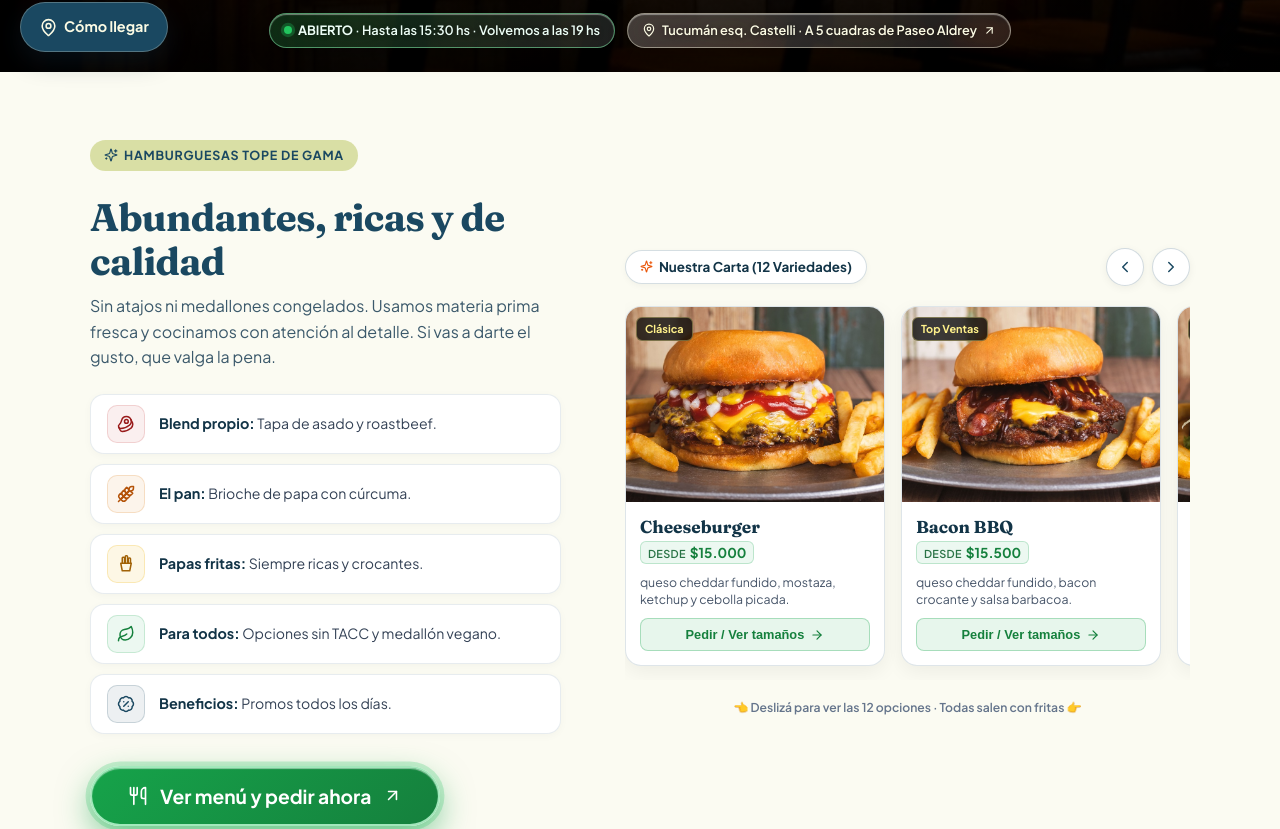
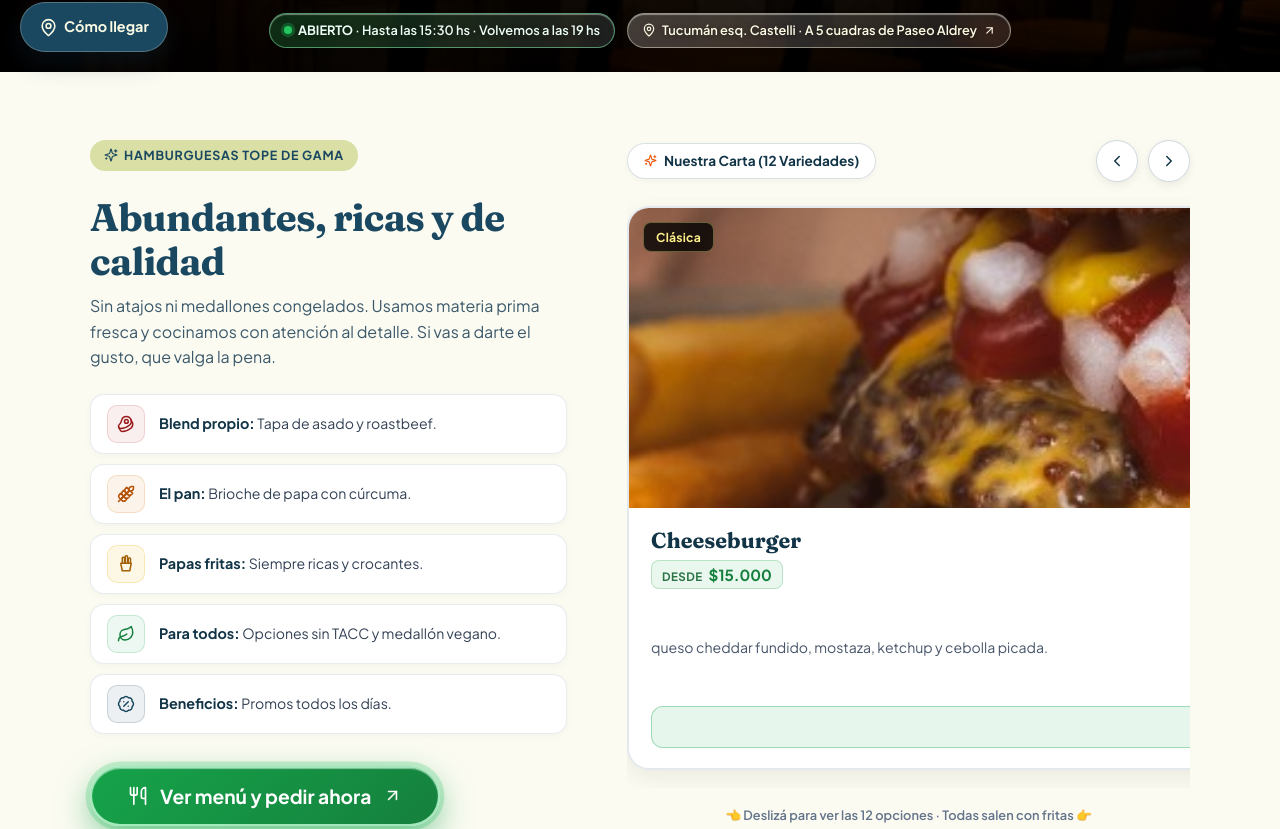
Before and after one commit to boiscantina/bois-cantina, a React (Vite) app: page / in a window 1280 px wide. Shown: the part 728-1557 px from the top of the page. Built offline with nearby package versions, Linux system fonts and the light colour scheme.

Commit message:
feat(carousel): agrandar tarjetas al alto de la seccion y mostrar 1 card principal con el 15% de la siguiente

```diff
--- a/src/App.jsx
+++ b/src/App.jsx
@@ -88,8 +88,12 @@ export default function App() {
 
   const scrollBurgerCarousel = (direction) => {
     if (burgerCarouselRef.current) {
-      const scrollAmount = direction === 'left' ? -290 : 290;
-      burgerCarouselRef.current.scrollBy({ left: scrollAmount, behavior: 'smooth' });
+      const card = burgerCarouselRef.current.querySelector('.burger-carousel-card');
+      const step = card ? (card.offsetWidth + 18) : (burgerCarouselRef.current.clientWidth * 0.85);
+      burgerCarouselRef.current.scrollBy({
+        left: direction === 'left' ? -step : step,
+        behavior: 'smooth',
+      });
     }
   };
 
--- a/src/index.css
+++ b/src/index.css
@@ -1520,9 +1520,9 @@ a {
    ========================================================================== */
 .burgers-split-layout {
   display: grid;
-  grid-template-columns: 1fr 1.2fr;
-  gap: clamp(32px, 5vw, 64px);
-  align-items: center;
+  grid-template-columns: 1fr 1.18fr;
+  gap: clamp(32px, 5vw, 60px);
+  align-items: stretch;
 }
 
 .burgers-split-content {
@@ -1530,6 +1530,7 @@ a {
   display: flex;
   flex-direction: column;
   align-items: flex-start;
+  justify-content: space-between;
 }
 
 .burgers-split-title {
@@ -1673,13 +1674,14 @@ a {
   width: 100%;
 }
 
-/* CARRUSEL DE BURGERS A LA DERECHA */
+/* CARRUSEL DE BURGERS A LA DERECHA (SHOWCASE DE GRAN IMPACTO) */
 .burgers-carousel-wrap {
   width: 100%;
   min-width: 0;
   display: flex;
   flex-direction: column;
-  gap: 14px;
+  gap: 16px;
+  height: 100%;
 }
 
 .burgers-carousel-header {
@@ -1692,13 +1694,13 @@ a {
 .burgers-carousel-tag {
   display: inline-flex;
   align-items: center;
-  gap: 6px;
-  font-size: 0.84rem;
+  gap: 7px;
+  font-size: 0.85rem;
   font-weight: 700;
   color: var(--bois-blue-dark);
   background: #ffffff;
-  border: 1px solid rgba(26, 72, 97, 0.18);
-  padding: 6px 14px;
+  border: 1px solid rgba(26, 72, 97, 0.16);
+  padding: 7px 16px;
   border-radius: 999px;
   box-shadow: 0 2px 6px rgba(0, 0, 0, 0.04);
 }
@@ -1710,29 +1712,30 @@ a {
 .burgers-carousel-nav {
   display: flex;
   align-items: center;
-  gap: 8px;
+  gap: 10px;
 }
 
 .btn-carousel-arrow {
-  width: 38px;
-  height: 38px;
+  width: 42px;
+  height: 42px;
   border-radius: 50%;
   background: #ffffff;
   border: 1.5px solid rgba(26, 72, 97, 0.2);
-  color: var(--bois-blue);
+  color: var(--bois-blue-dark);
   display: flex;
   align-items: center;
   justify-content: center;
   cursor: pointer;
-  box-shadow: 0 2px 8px rgba(0, 0, 0, 0.06);
-  transition: all 0.18s ease;
+  box-shadow: 0 3px 10px rgba(0, 0, 0, 0.07);
+  transition: all 0.2s cubic-bezier(0.16, 1, 0.3, 1);
 }
 
 .btn-carousel-arrow:hover {
   background: #16a34a;
-  border-color: #86efac;
+  border-color: #16a34a;
   color: #ffffff;
   transform: scale(1.08);
+  box-shadow: 0 6px 16px rgba(22, 163, 74, 0.25);
 }
 
 .burgers-carousel-track-container {
@@ -1742,8 +1745,10 @@ a {
   scroll-snap-type: x mandatory;
   -webkit-overflow-scrolling: touch;
   scrollbar-width: thin;
-  scrollbar-color: rgba(22, 163, 74, 0.5) transparent;
-  padding: 6px 4px 14px;
+  scrollbar-color: rgba(22, 163, 74, 0.45) transparent;
+  padding: 8px 4px 18px;
+  flex: 1;
+  display: flex;
 }
 
 .burgers-carousel-track-container::-webkit-scrollbar {
@@ -1757,44 +1762,50 @@ a {
 
 .burgers-carousel-track {
   display: flex;
-  gap: 16px;
-}
-
+  gap: 20px;
+  height: 100%;
+  align-items: stretch;
+  width: max-content;
+}
+
+/* Tarjeta de burger grande: muestra 1 entera y ~15% de la siguiente */
 .burger-carousel-card {
-  width: 260px;
-  min-width: 260px;
-  max-width: 260px;
+  width: calc(84% - 10px);
+  min-width: calc(84% - 10px);
+  max-width: calc(84% - 10px);
   scroll-snap-align: start;
   background: #ffffff;
-  border: 1.5px solid rgba(26, 72, 97, 0.14);
-  border-radius: 16px;
+  border: 2px solid rgba(26, 72, 97, 0.12);
+  border-radius: 22px;
   overflow: hidden;
   display: flex;
   flex-direction: column;
   cursor: pointer;
-  transition: all 0.25s ease;
-  box-shadow: 0 6px 20px rgba(0, 0, 0, 0.06);
+  transition: all 0.25s cubic-bezier(0.16, 1, 0.3, 1);
+  box-shadow: 0 8px 26px rgba(0, 0, 0, 0.07);
+  min-height: 530px;
 }
 
 .burger-carousel-card:hover {
-  transform: translateY(-5px);
+  transform: translateY(-6px);
   border-color: #16a34a;
-  box-shadow: 0 16px 36px rgba(22, 163, 74, 0.18);
+  box-shadow: 0 20px 42px rgba(22, 163, 74, 0.2);
 }
 
 .carousel-card-img-wrap {
   position: relative;
   width: 100%;
-  height: 195px;
+  height: 300px;
   overflow: hidden;
   background: #091720;
+  flex-shrink: 0;
 }
 
 .carousel-card-img {
   width: 100%;
   height: 100%;
   object-fit: cover;
-  transition: transform 0.35s ease;
+  transition: transform 0.4s ease;
 }
 
 .burger-carousel-card:hover .carousel-card-img {
@@ -1803,42 +1814,43 @@ a {
 
 .carousel-card-badge {
   position: absolute;
-  top: 10px;
-  left: 10px;
-  background: rgba(0, 0, 0, 0.75);
-  backdrop-filter: blur(4px);
+  top: 14px;
+  left: 14px;
+  background: rgba(0, 0, 0, 0.78);
+  backdrop-filter: blur(6px);
   color: #fef08a;
-  font-size: 0.68rem;
-  font-weight: 700;
-  padding: 3px 8px;
-  border-radius: 6px;
+  font-size: 0.76rem;
+  font-weight: 700;
+  padding: 5px 12px;
+  border-radius: 8px;
   border: 1px solid rgba(254, 240, 138, 0.35);
+  letter-spacing: 0.02em;
 }
 
 .carousel-card-body {
-  padding: 14px;
+  padding: 20px 22px;
   display: flex;
   flex-direction: column;
   flex: 1;
   justify-content: space-between;
-  gap: 10px;
+  gap: 14px;
 }
 
 .carousel-card-head {
   display: flex;
   flex-direction: column;
   align-items: flex-start;
-  gap: 4px;
+  gap: 6px;
   width: 100%;
   min-width: 0;
 }
 
 .carousel-card-title {
   font-family: var(--font-display);
-  font-size: 1.08rem;
+  font-size: 1.35rem;
   font-weight: 700;
   color: var(--bois-blue-dark);
-  line-height: 1.22;
+  line-height: 1.2;
   word-break: break-word;
   margin: 0;
 }
@@ -1846,38 +1858,39 @@ a {
 .carousel-card-price {
   display: inline-flex;
   align-items: baseline;
-  gap: 4px;
+  gap: 6px;
   font-family: var(--font-sans);
-  background: rgba(22, 163, 74, 0.08);
-  border: 1px solid rgba(22, 163, 74, 0.22);
-  padding: 2px 7px;
-  border-radius: 6px;
+  background: rgba(22, 163, 74, 0.09);
+  border: 1px solid rgba(22, 163, 74, 0.24);
+  padding: 4px 10px;
+  border-radius: 8px;
   line-height: 1.25;
 }
 
 .carousel-card-price .price-label {
-  font-size: 0.68rem;
-  font-weight: 600;
+  font-size: 0.72rem;
+  font-weight: 700;
   text-transform: uppercase;
-  letter-spacing: 0.03em;
+  letter-spacing: 0.04em;
   color: #166534;
   opacity: 0.9;
 }
 
 .carousel-card-price .price-value {
-  font-size: 0.85rem;
+  font-size: 0.95rem;
   font-weight: 800;
   color: #15803d;
 }
 
 .carousel-card-desc {
-  font-size: 0.77rem;
+  font-size: 0.88rem;
   color: #475569;
-  line-height: 1.4;
+  line-height: 1.5;
   display: -webkit-box;
-  -webkit-line-clamp: 2;
+  -webkit-line-clamp: 3;
   -webkit-box-orient: vertical;
   overflow: hidden;
+  margin: 0;
 }
 
 .btn-carousel-card-action {
@@ -1885,14 +1898,14 @@ a {
   display: flex;
   align-items: center;
   justify-content: center;
-  gap: 6px;
+  gap: 8px;
   background: rgba(22, 163, 74, 0.1);
-  border: 1px solid rgba(22, 163, 74, 0.3);
+  border: 1.5px solid rgba(22, 163, 74, 0.35);
   color: #15803d;
-  font-size: 0.8rem;
-  font-weight: 700;
-  padding: 8px 12px;
-  border-radius: 8px;
+  font-size: 0.88rem;
+  font-weight: 700;
+  padding: 12px 18px;
+  border-radius: 12px;
   cursor: pointer;
   transition: all 0.2s ease;
 }
@@ -1901,14 +1914,16 @@ a {
   background: #16a34a;
   color: #ffffff;
   border-color: #86efac;
+  box-shadow: 0 6px 16px rgba(22, 163, 74, 0.28);
 }
 
 .burgers-carousel-footer {
   text-align: center;
+  margin-top: -2px;
 }
 
 .carousel-footer-hint {
-  font-size: 0.76rem;
+  font-size: 0.80rem;
   color: #64748b;
   font-weight: 600;
 }
@@ -1924,12 +1939,19 @@ a {
   }
 
   .burger-carousel-card {
-    width: 240px;
-    min-width: 240px;
+    width: calc(85% - 8px);
+    min-width: calc(85% - 8px);
+    max-width: calc(85% - 8px);
+    min-height: 480px;
+    height: auto;
   }
 
   .carousel-card-img-wrap {
-    height: 180px;
+    height: 250px;
+  }
+
+  .carousel-card-title {
+    font-size: 1.25rem;
   }
 }
 
```
